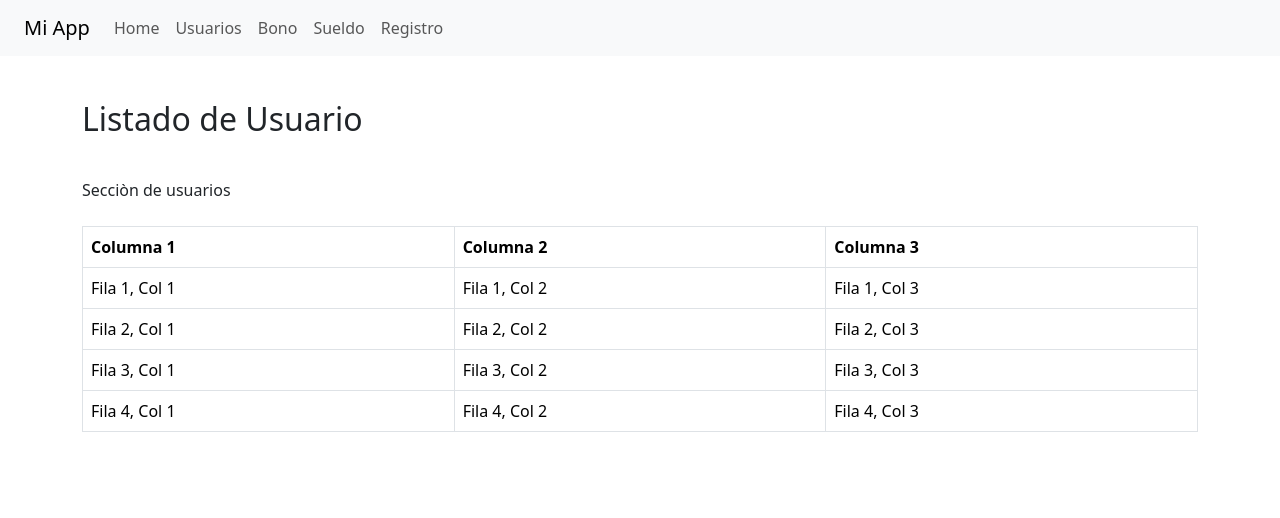
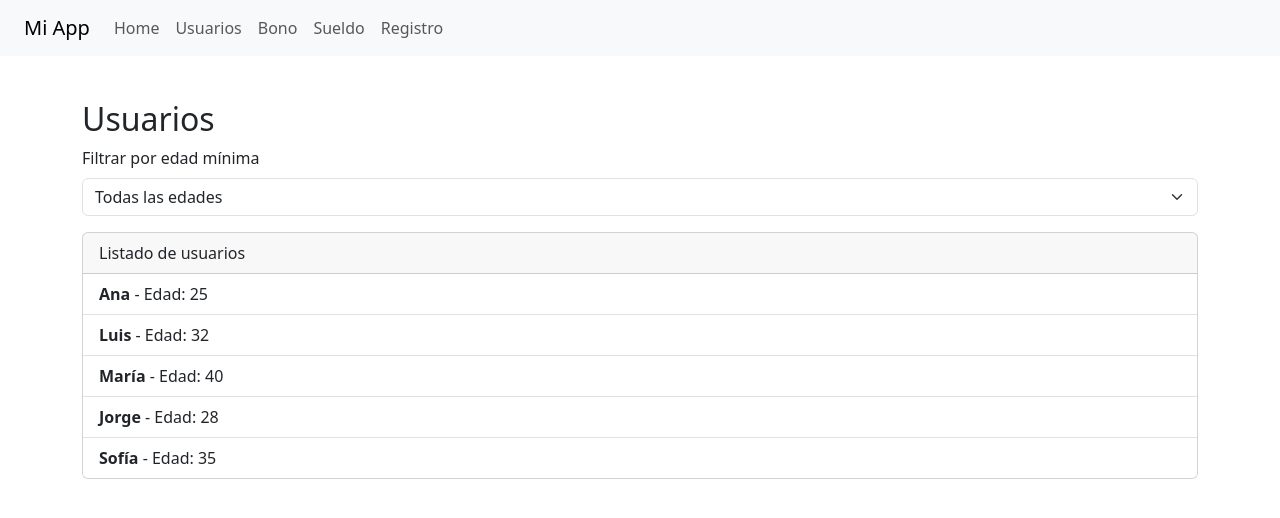
Before and after one commit to gpsangucho/react-1, a React (Vite) app in the folder my-react-app/: page /usuarios in a window 1280 px wide. Shown: the top 518 px of the page. Built offline with nearby package versions, Linux system fonts and the light colour scheme.

Commit message:
feat: upgrade file

```diff
--- a/my-react-app/src/pages/Usuarios.tsx
+++ b/my-react-app/src/pages/Usuarios.tsx
@@ -1,46 +1,65 @@
-import React from 'react';
+// src/pages/Usuario.tsx
+import React, { useState } from 'react';
 
-const Usuarios: React.FC = () => (
-  <div className="container mt-4">
-    <h2 className="mb-3">Listado de Usuario</h2>
-    <br/>
-    <p>Secciòn de usuarios</p>
+interface Usuario {
+  id: number;
+  nombre: string;
+  edad: number;
+}
 
+const usuariosData: Usuario[] = [
+  { id: 1, nombre: 'Ana', edad: 25 },
+  { id: 2, nombre: 'Luis', edad: 32 },
+  { id: 3, nombre: 'María', edad: 40 },
+  { id: 4, nombre: 'Jorge', edad: 28 },
+  { id: 5, nombre: 'Sofía', edad: 35 },
+];
 
-    {/* Tabla de 3 columnas y 4 filas */}
-    <table className="table table-bordered mt-4">
-      <thead>
-        <tr>
-          <th>Columna 1</th>
-          <th>Columna 2</th>
-          <th>Columna 3</th>
-        </tr>
-      </thead>
-      <tbody>
-        <tr>
-          <td>Fila 1, Col 1</td>
-          <td>Fila 1, Col 2</td>
-          <td>Fila 1, Col 3</td>
-        </tr>
-        <tr>
-          <td>Fila 2, Col 1</td>
-          <td>Fila 2, Col 2</td>
-          <td>Fila 2, Col 3</td>
-        </tr>
-        <tr>
-          <td>Fila 3, Col 1</td>
-          <td>Fila 3, Col 2</td>
-          <td>Fila 3, Col 3</td>
-        </tr>
-        <tr>
-          <td>Fila 4, Col 1</td>
-          <td>Fila 4, Col 2</td>
-          <td>Fila 4, Col 3</td>
-        </tr>
-      </tbody>
-    </table>
-  </div>
+const Usuario: React.FC = () => {
+  const [edadFiltro, setEdadFiltro] = useState<number | ''>('');
 
-);
+  // Filtrar usuarios por edad mínima seleccionada
+  const usuariosFiltrados = edadFiltro === ''
+    ? usuariosData
+    : usuariosData.filter(usuario => usuario.edad >= edadFiltro);
 
-export default Usuarios;
+  return (
+    <div className="container mt-4">
+      <h2>Usuarios</h2>
+
+      <div className="mb-3">
+        <label htmlFor="edadFiltro" className="form-label">Filtrar por edad mínima</label>
+        <select
+          id="edadFiltro"
+          className="form-select"
+          value={edadFiltro}
+          onChange={(e) => setEdadFiltro(e.target.value === '' ? '' : Number(e.target.value))}
+        >
+          <option value="">Todas las edades</option>
+          <option value="20">20+</option>
+          <option value="25">25+</option>
+          <option value="30">30+</option>
+          <option value="35">35+</option>
+          <option value="40">40+</option>
+        </select>
+      </div>
+
+      <div className="card">
+        <div className="card-header">Listado de usuarios</div>
+        <ul className="list-group list-group-flush">
+          {usuariosFiltrados.length === 0 ? (
+            <li className="list-group-item">No hay usuarios para mostrar.</li>
+          ) : (
+            usuariosFiltrados.map(usuario => (
+              <li key={usuario.id} className="list-group-item">
+                <strong>{usuario.nombre}</strong> - Edad: {usuario.edad}
+              </li>
+            ))
+          )}
+        </ul>
+      </div>
+    </div>
+  );
+};
+
+export default Usuario;
```
